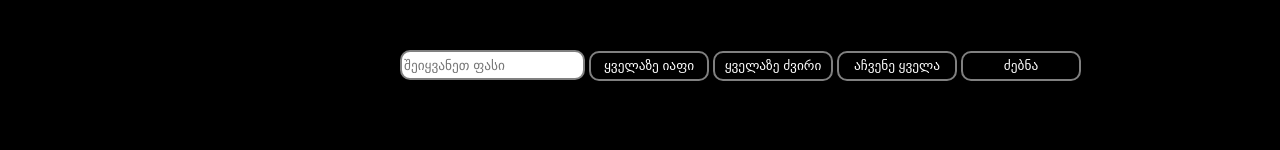
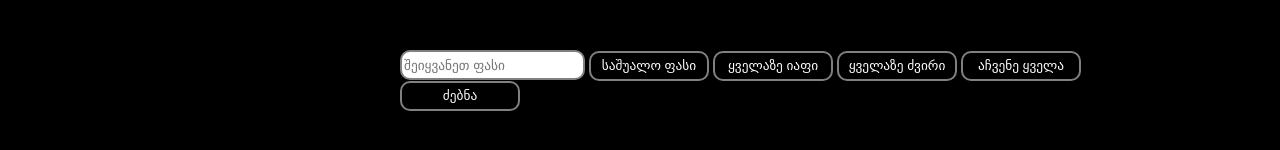
Before and after one commit to ButikashviliLuka/JS4, a plain HTML site: page index.html in a window 1280 px wide. Shown: the top 150 px of the page. Drawn offline with Linux system fonts and the light colour scheme.

Commit message:
added button

```diff
--- a/index.html
+++ b/index.html
@@ -12,6 +12,7 @@
 <div class="container">
 <form class="searching" method="POST" name="priceform" onsubmit="return giveAlert()">
     <input class="search" type="search" id="search"name="priceinput" name="search"placeholder="შეიყვანეთ ფასი">
+    <button class="clicker "type="button" id="button" onclick="getAlertAboutAveragePrice()">საშუალო ფასი</button>
     <button class="clicker "type="button" id="button" onclick="displayCheapestCar()">ყველაზე იაფი</button>
     <button class="clicker "type="button" id="button" onclick="displayMostExpensiveCar()">ყველაზე ძვირი</button>
     <button class="clicker "type="button" id="button" onclick="cancel()">აჩვენე ყველა</button>
```
